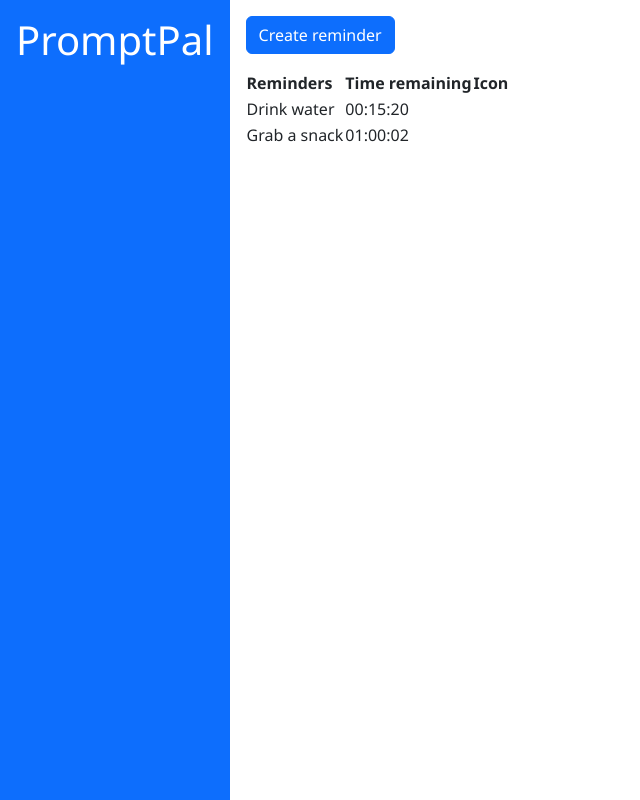
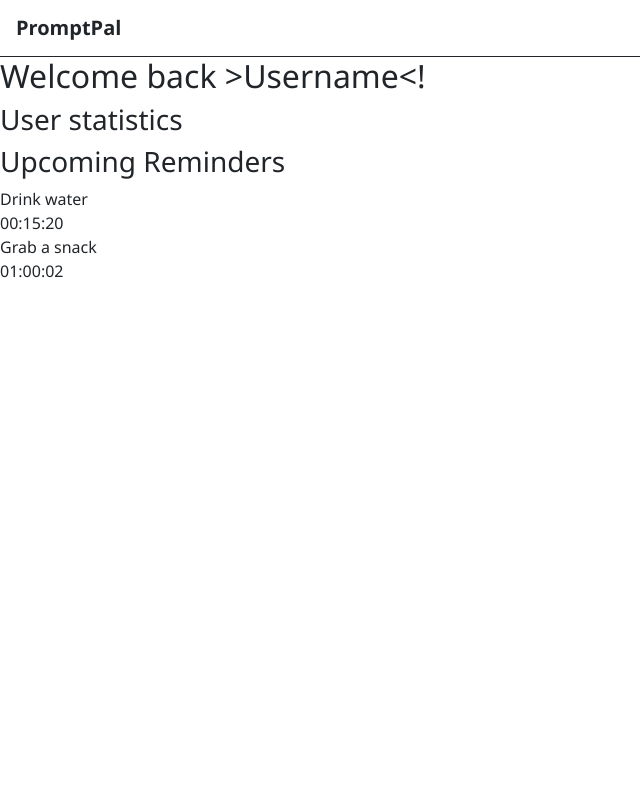
Before and after one commit to theseanx/nwReminds, a plain HTML site: page index.html in a window 1280 px wide. Shown: the whole page, without its empty margins (0-640 px from the left). Drawn offline with nearby package versions, Linux system fonts and the light colour scheme.

Commit message:
Main page redesign (WIP)

```diff
--- a/index.html
+++ b/index.html
@@ -91,53 +91,32 @@
                 </form>
             </div>
         </div>
-        <navbar
-            class="bg-primary h-100 px-3 me-3 text-white"
-            style="min-height: 100vh; float: left"
-        >
-            <h1 class="my-3">PromptPal</h1>
-        </navbar>
-        <div>
-            <button id="create_reminder_button" class="btn btn-primary my-3">
-                Create reminder
-            </button>
+        <header class="bg-white border-bottom border-dark p-3">
+            <h1 class="m-0" style="font-weight: bold; font-size: 1.25rem">
+                PromptPal
+            </h1>
+        </header>
+        <h2>Welcome back &gt;Username&lt;!</h2>
+        <h3>User statistics</h3>
+        <!-- Average happiness score pie chart -->
+        <!-- Monthly happiness score -->
+        <h3>Upcoming Reminders</h3>
+        <div id="reminders_wrapper">
+            <div>
+                <div><!-- <img /> --></div>
+                <span>Drink water</span>
+                <div>00:15:20</div>
+                <div><!-- actions --></div>
+            </div>
+            <div>
+                <div><!-- <img /> --></div>
+                <div>Grab a snack</div>
+                <div>01:00:02</div>
+                <div><!-- actions --></div>
+            </div>
         </div>
-        <table>
-            <thead>
-                <tr>
-                    <th>Reminders</th>
-                    <th>Time remaining</th>
-                    <th>Icon</th>
-                </tr>
-            </thead>
-            <tbody>
-                <tr>
-                    <td>Drink water</td>
-                    <td>00:15:20</td>
-                    <td><!-- <img /> --></td>
-                </tr>
-                <tr>
-                    <td>Grab a snack</td>
-                    <td>01:00:02</td>
-                    <td><!-- <img /> --></td>
-                </tr>
-            </tbody>
-        </table>
         <script>
             const $ = document.querySelector.bind(document);
-            const modal = $("#modal_form");
-            function openModal() {
-                modal.style.display = "block";
-            }
-            function closeModal() {
-                modal.style.display = "none";
-            }
-            $("#create_reminder_button").addEventListener("click", openModal);
-            $("#modal_form__submit").addEventListener("click", (e) => {
-                e.preventDefault();
-                closeModal();
-            });
-            $("#modal_form__reset").addEventListener("click", closeModal);
         </script>
     </body>
 </html>
```
